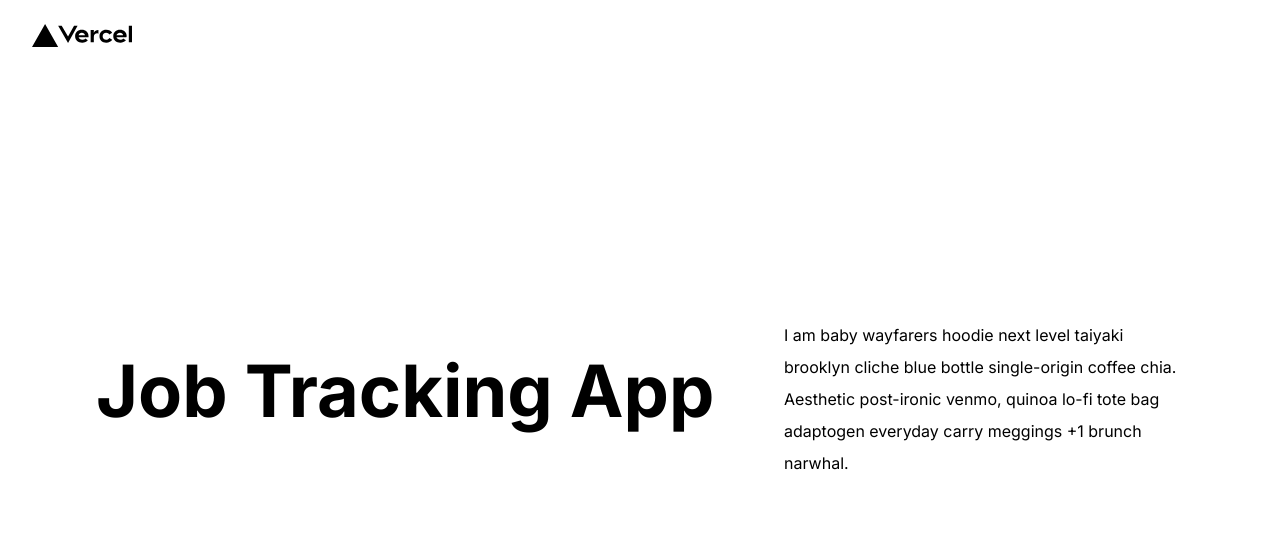
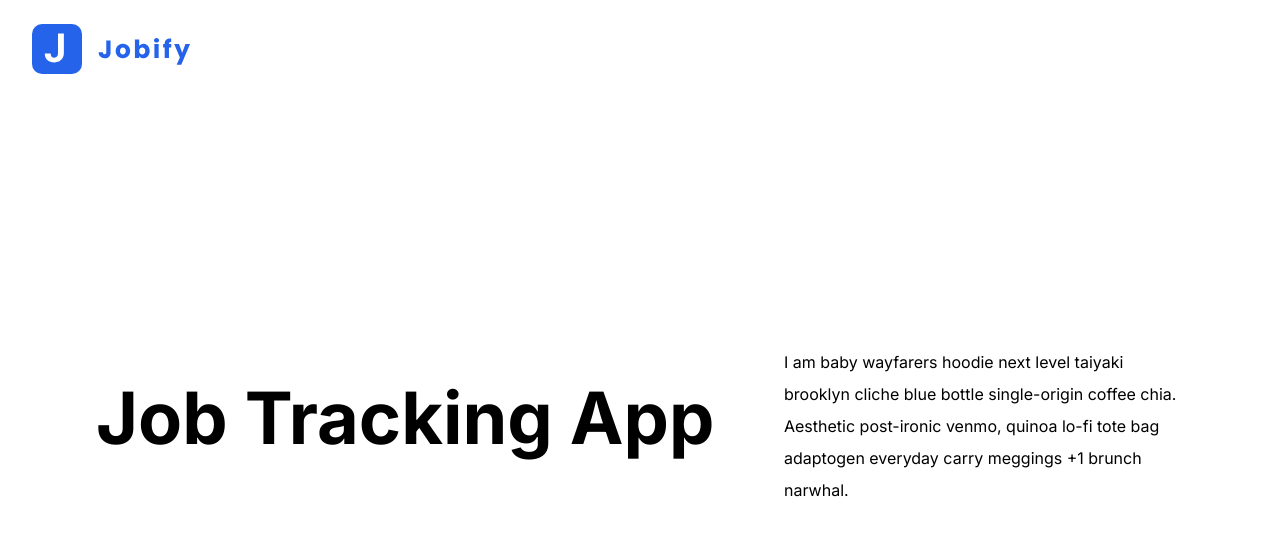
Before and after one commit to winZD/jobify, a Next.js app: page / in a window 1280 px wide. Shown: the top 536 px of the page. Built offline with nearby package versions, Linux system fonts and the light colour scheme.

Commit message:
Added logo

```diff
--- a/app/page.tsx
+++ b/app/page.tsx
@@ -1,12 +1,13 @@
 import { Button } from "@/components/ui/button";
 import { Camera } from "lucide-react";
 import Image from "next/image";
+import Logo from "../public/logo.svg";
 
 export default function Home() {
   return (
     <main>
       <header className="max-w-6xl px-4 sm:px-8 py-6">
-        <Image width={100} height={100} src={"/vercel.svg"} alt="logo" />
+        <Image src={Logo} alt="logo" />
       </header>
       <section className="max-w-6xl mx-auto sm:px-8 py-6 h-screen -mt-20 grid lg:grid-cols-[1fr,400px] items-center">
         <h1 className="capitalize text-4xl md:text-7xl font-bold">
```
Also changed, not shown: public/logo.svg (added).
